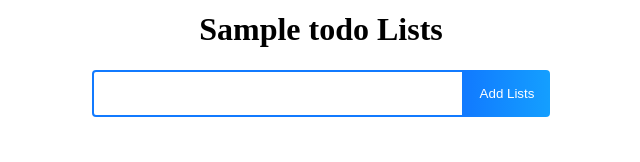
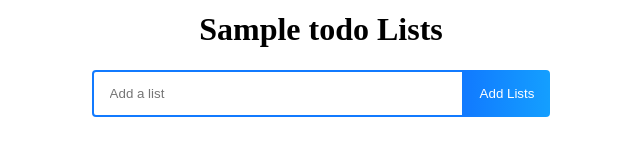
Before and after one commit to BelenMaru/sampleList, a React (Create React App) app: page / in a window 1280 px wide. Shown: the part 138-300 px from the top of the page, without its empty margins (319-959 px from the left). Built offline with nearby package versions, Linux system fonts and the light colour scheme.

Commit message:
adding placeholder to our input

```diff
--- a/src/components/SampleForm.js
+++ b/src/components/SampleForm.js
@@ -3,7 +3,7 @@ import React from 'react'
 function SampleForm() {
   return (
    <form className= "todo-form">
-     <input className="todo-input"/>
+     <input className="todo-input" placeholder="Add a list"/>
      <button className= "sample-btn">Add Lists</button>
    </form>
   )
```
